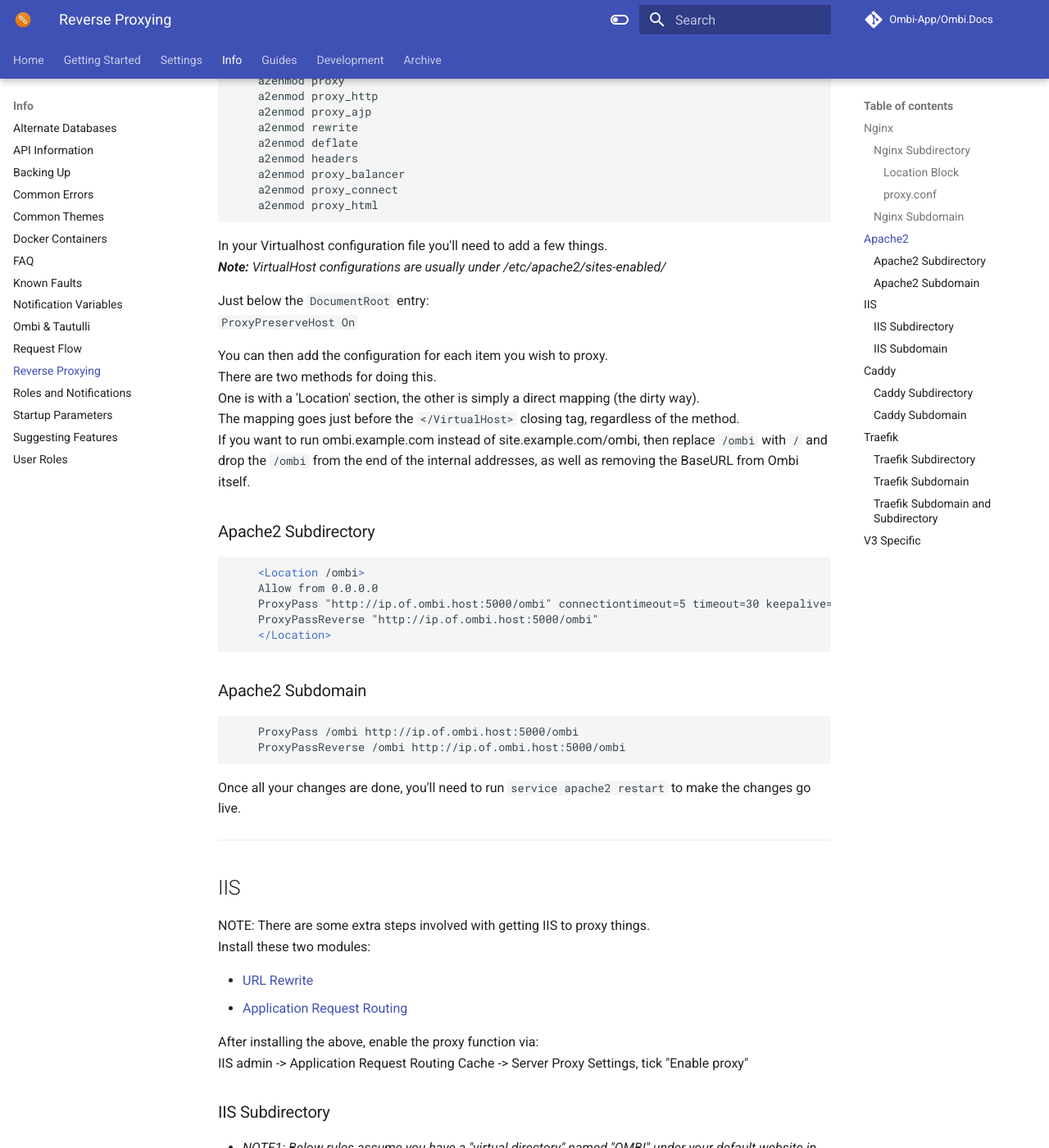
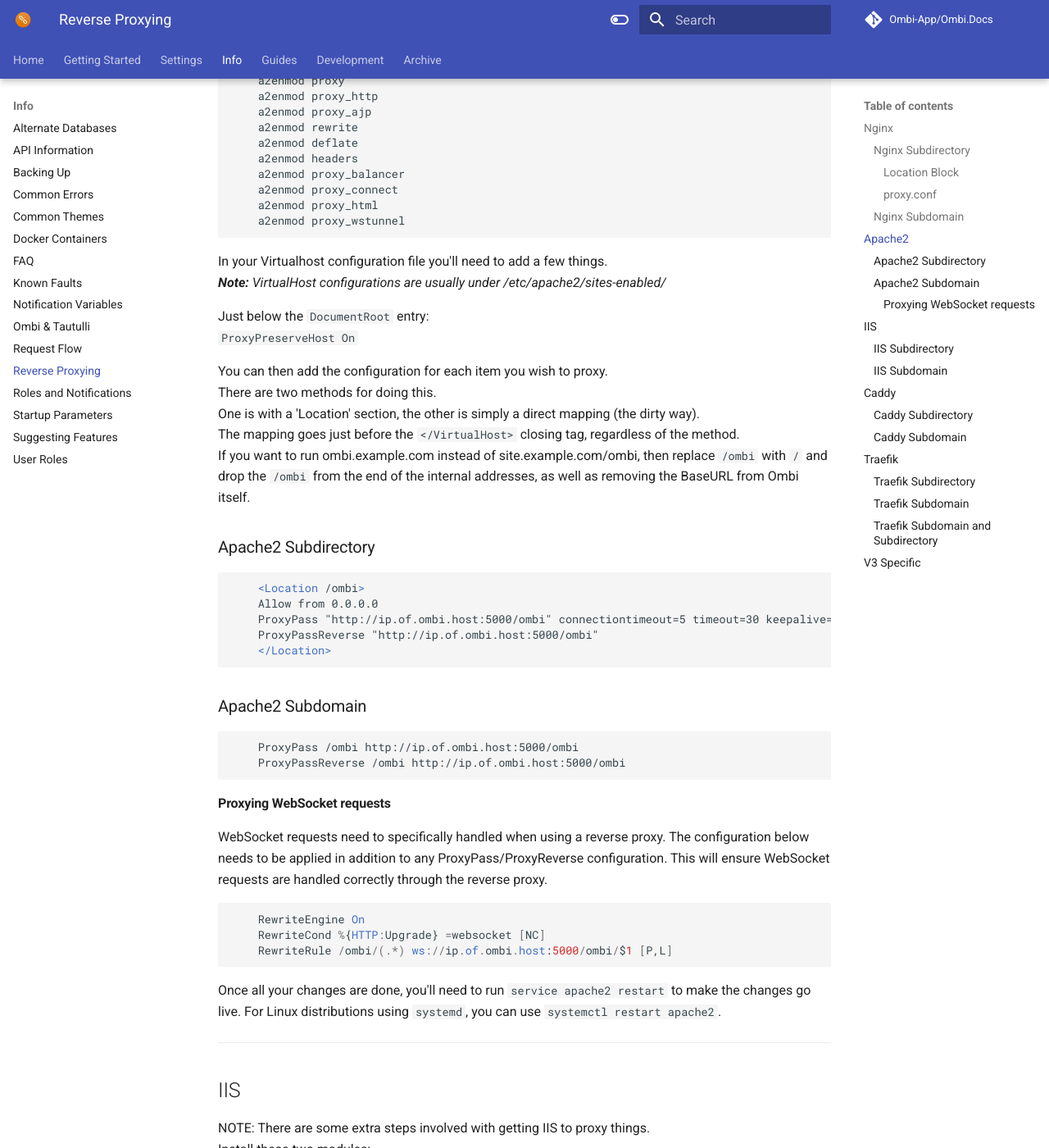
Before and after one commit to Ombi-app/Ombi.Docs, an MkDocs documentation site: the page built from docs/info/reverse-proxy.md, in a window 1280 px wide and 1400 px high, scrolled down 3560 px. Shown: the whole window at 82% size. Built offline with MkDocs 1.6.1 and Material for MkDocs 9.7.7, drawn with Linux system fonts in a browser that asks for light colours; comment, search, counter and statistics services are not loaded.

Commit message:
Add additional WebSocket proxy information for Apache 2
WebSocket requests will fail under a reverse proxy unless they are specifically handled through proxy_wstunnel and rewrite rules. This adds documentation on how to implement rules for WebSocket requests. Any WebSocket requests under the /ombi path should be correctly handled with these additional RewriteEngine rules.

This has been tested on Apache 2.4.41 with Ombi 4.9.0. Without this specific handling, console errors will be logged related to WebSocket errors for `/ombi/hubs/notification`

````diff
--- a/docs/info/reverse-proxy.md
+++ b/docs/info/reverse-proxy.md
@@ -159,6 +159,7 @@
     a2enmod proxy_balancer
     a2enmod proxy_connect
     a2enmod proxy_html
+    a2enmod proxy_wstunnel
 ```
 
 In your Virtualhost configuration file you'll need to add a few things.
@@ -190,7 +191,17 @@
     ProxyPassReverse /ombi http://ip.of.ombi.host:5000/ombi
 ```
 
-Once all your changes are done, you'll need to run `service apache2 restart` to make the changes go live.
+#### Proxying WebSocket requests
+
+WebSocket requests need to specifically handled when using a reverse proxy. The configuration below needs to be applied in addition to any ProxyPass/ProxyReverse configuration. This will ensure WebSocket requests are handled correctly through the reverse proxy.
+
+```conf
+    RewriteEngine On
+    RewriteCond %{HTTP:Upgrade} =websocket [NC]
+    RewriteRule /ombi/(.*) ws://ip.of.ombi.host:5000/ombi/$1 [P,L]
+```
+
+Once all your changes are done, you'll need to run `service apache2 restart` to make the changes go live. For Linux distributions using `systemd`, you can use `systemctl restart apache2`.
 
 ***
 
````
